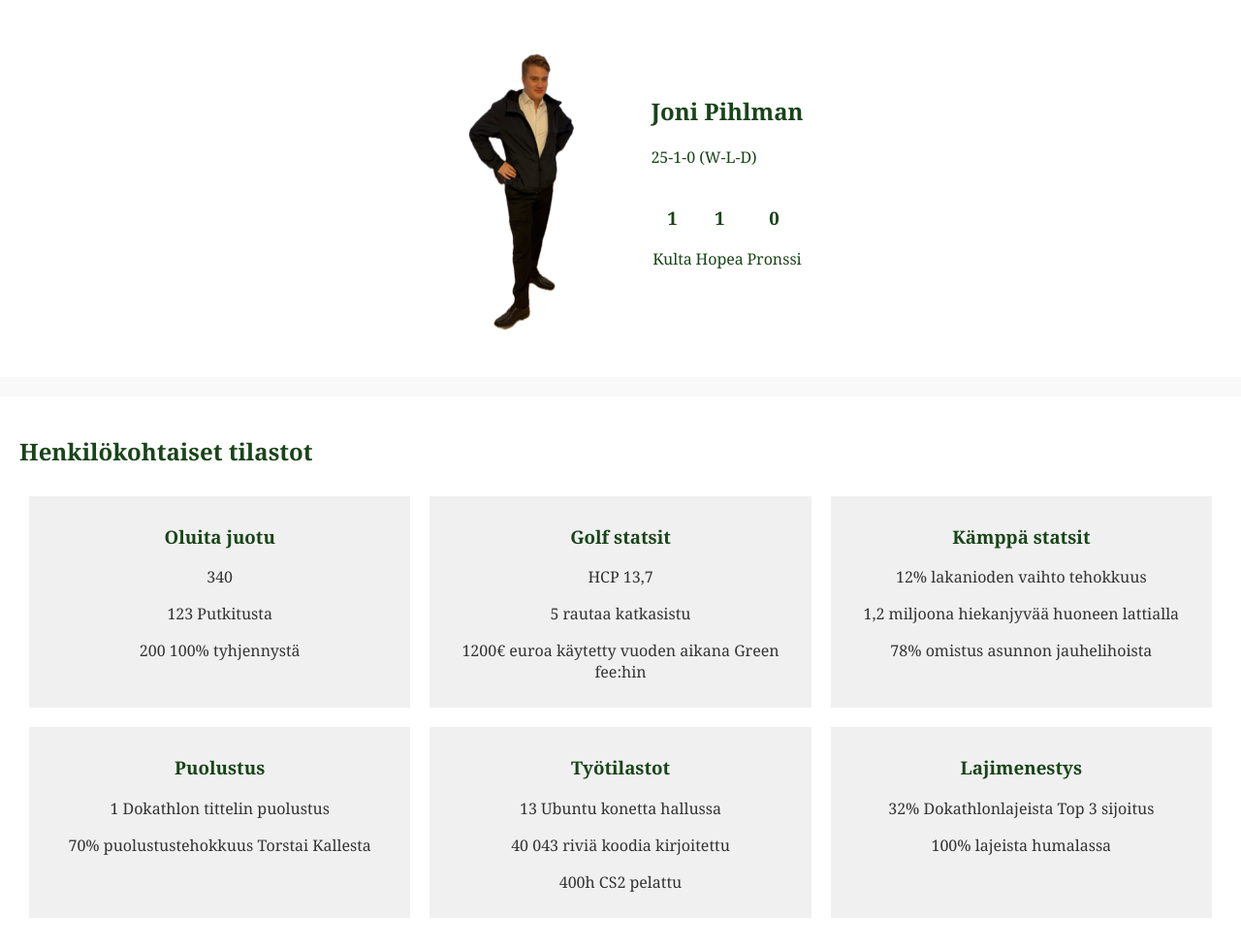
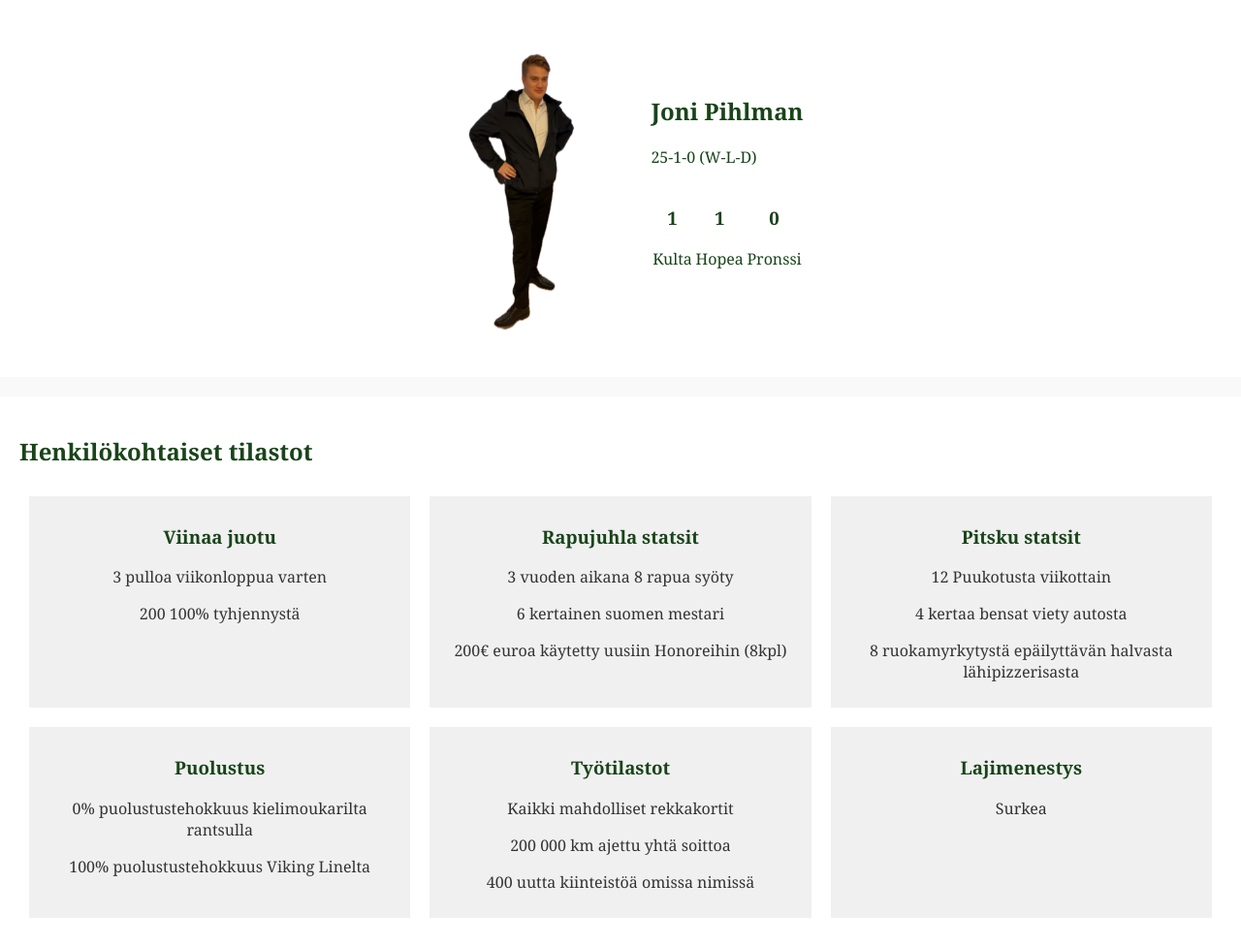
Before and after one commit to juhosade/juhosade.github.io, a plain HTML site: page P4Ppages/P4P8.html in a window 1280 px wide. Shown: the part 307-1284 px from the top of the page at 97% size. Drawn offline with Linux system fonts and the light colour scheme.

Commit message:
P4P changes

```diff
--- a/P4Ppages/P4P8.html
+++ b/P4Ppages/P4P8.html
@@ -51,38 +51,37 @@
         <h2>Henkilökohtaiset tilastot</h2>
         <div class="stats-grid">
             <div class="stat">
-                <h3>Oluita juotu</h3>
-                <p>340</p>
-                <p>123 Putkitusta</p>
+                <h3>Viinaa juotu</h3>
+                <p>3 pulloa viikonloppua varten</p>
+                <p></p>
                 <p>200 100% tyhjennystä</p>
             </div>
             <div class="stat">
-                <h3>Golf statsit</h3>
-                <p>HCP 13,7</p>
-                <p>5 rautaa katkasistu</p>
-                <p>1200€ euroa käytetty vuoden aikana Green fee:hin</p>
+                <h3>Rapujuhla statsit</h3>
+                <p>3 vuoden aikana 8 rapua syöty</p>
+                <p>6 kertainen suomen mestari</p>
+                <p>200€ euroa käytetty uusiin Honoreihin (8kpl)</p>
             </div>
             <div class="stat">
-                <h3>Kämppä statsit</h3>
-                <p>12% lakanioden vaihto tehokkuus</p>
-                <p>1,2 miljoona hiekanjyvää huoneen lattialla</p>
-                <p>78% omistus asunnon jauhelihoista</p>
+                <h3>Pitsku statsit </h3>
+                <p>12 Puukotusta viikottain</p>
+                <p>4 kertaa bensat viety autosta</p>
+                <p>8 ruokamyrkytystä epäilyttävän halvasta lähipizzerisasta</p>
             </div>
             <div class="stat">
                 <h3>Puolustus</h3>
-                <p>1 Dokathlon tittelin puolustus</p>
-                <p>70% puolustustehokkuus Torstai Kallesta</p>
+                <p>0% puolustustehokkuus kielimoukarilta rantsulla</p>
+                <p>100% puolustustehokkuus Viking Linelta</p>
             </div>
             <div class="stat">
                 <h3>Työtilastot</h3>
-                <p>13 Ubuntu konetta hallussa</p>
-                <p>40 043 riviä koodia kirjoitettu</p>
-                <p>400h CS2 pelattu</p>
+                <p>Kaikki mahdolliset rekkakortit</p>
+                <p>200 000 km ajettu yhtä soittoa</p>
+                <p>400 uutta kiinteistöä omissa nimissä</p>
             </div>
             <div class="stat">
                 <h3>Lajimenestys</h3>
-                <p>32% Dokathlonlajeista Top 3 sijoitus</p>
-                <p>100% lajeista humalassa</p>
+                <p>Surkea</p>
             </div>
         </div>
     </section>
```
Also changed, not shown: P4Ppages/P4P3.html (+1 -1 lines), P4Ppages/P4P4.html (+12 -12 lines), P4Ppages/P4P5.html (+14 -13 lines).
